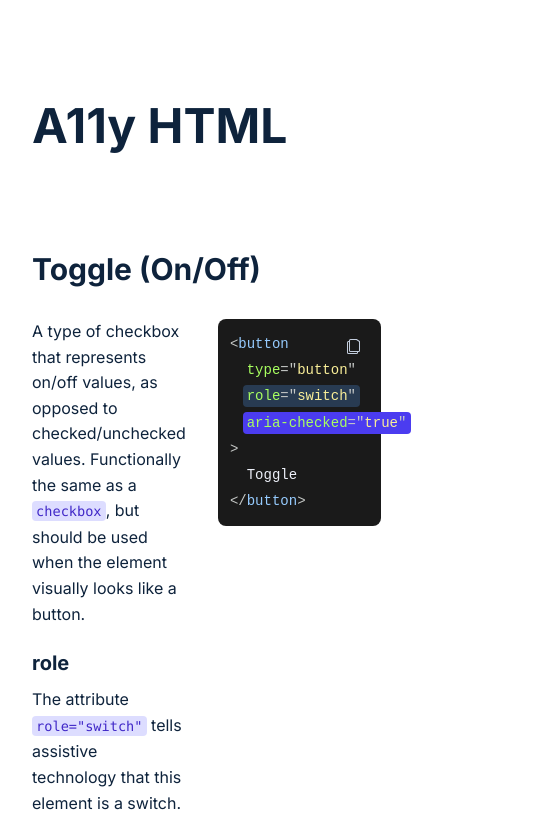
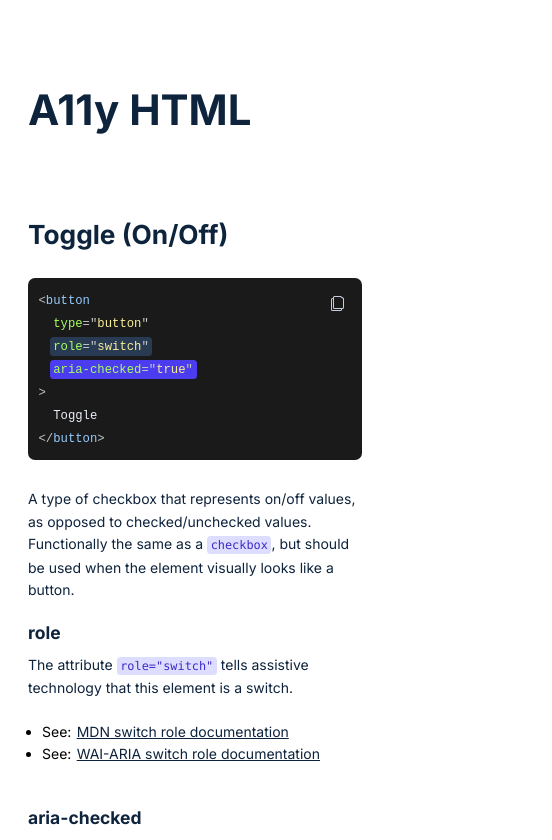
Before and after one commit to jonambas/a11y-html, a Next.js app: page / in a window 390 px wide. Shown: the top 840 px of the page, 552 px wide, since content can reach past the window. Built offline with nearby package versions, Linux system fonts and the light colour scheme.

Commit message:
feat: make responsive

```diff
--- a/components/CodeContainer.tsx
+++ b/components/CodeContainer.tsx
@@ -27,7 +27,10 @@ const Container: FC<PropsWithChildren<CodeContainerProps>> = (props) => {
         className={css({
           position: 'relative',
           display: 'grid',
-          gridTemplateColumns: '1fr 50%',
+          gridTemplateColumns: '1fr',
+          '@md': {
+            gridTemplateColumns: '1fr 50%'
+          },
           gridGap: '$8',
           marginBottom: '$12',
           '&:last-child .spacer': {
@@ -48,10 +51,13 @@ const Container: FC<PropsWithChildren<CodeContainerProps>> = (props) => {
         </div>
         <div
           className={css({
-            position: 'sticky',
-            // marginTop: '$12',
-            top: '$8',
-            alignSelf: 'start'
+            order: '-1',
+            '@md': {
+              order: 'inherit',
+              position: 'sticky',
+              top: '$8',
+              alignSelf: 'start'
+            }
           })()}
         >
           <Code code={code} />
--- a/pages/_document.tsx
+++ b/pages/_document.tsx
@@ -5,7 +5,11 @@ const global = globalCss({
   html: {
     // Required for intersection observer to update correctly
     // when clicking anchor links
-    scrollBehavior: 'smooth'
+    scrollBehavior: 'smooth',
+    fontSize: '14px',
+    '@md': {
+      fontSize: '16px'
+    }
   },
   body: {
     margin: 0,
--- a/styles/stitches.ts
+++ b/styles/stitches.ts
@@ -70,5 +70,11 @@ export const { styled, css, getCssText, globalCss } = createStitches({
       focus: '0 0 0 4px $colors$purple500',
       focusDark: '0 0 0 4px $colors$purple300'
     }
+  },
+  media: {
+    sm: '(min-width: 448px)',
+    md: '(min-width: 720px)',
+    lg: '(min-width: 960px)',
+    xl: '(min-width: 1200px)'
   }
 });
```
